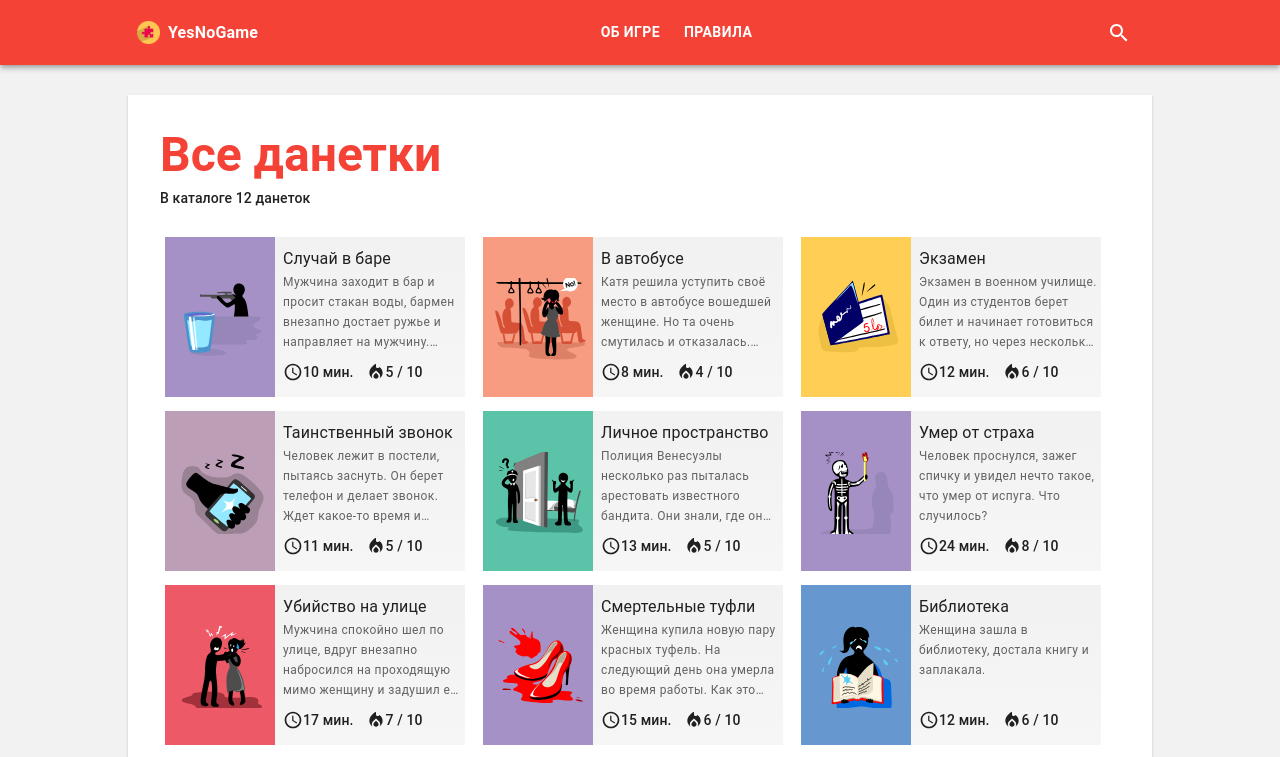
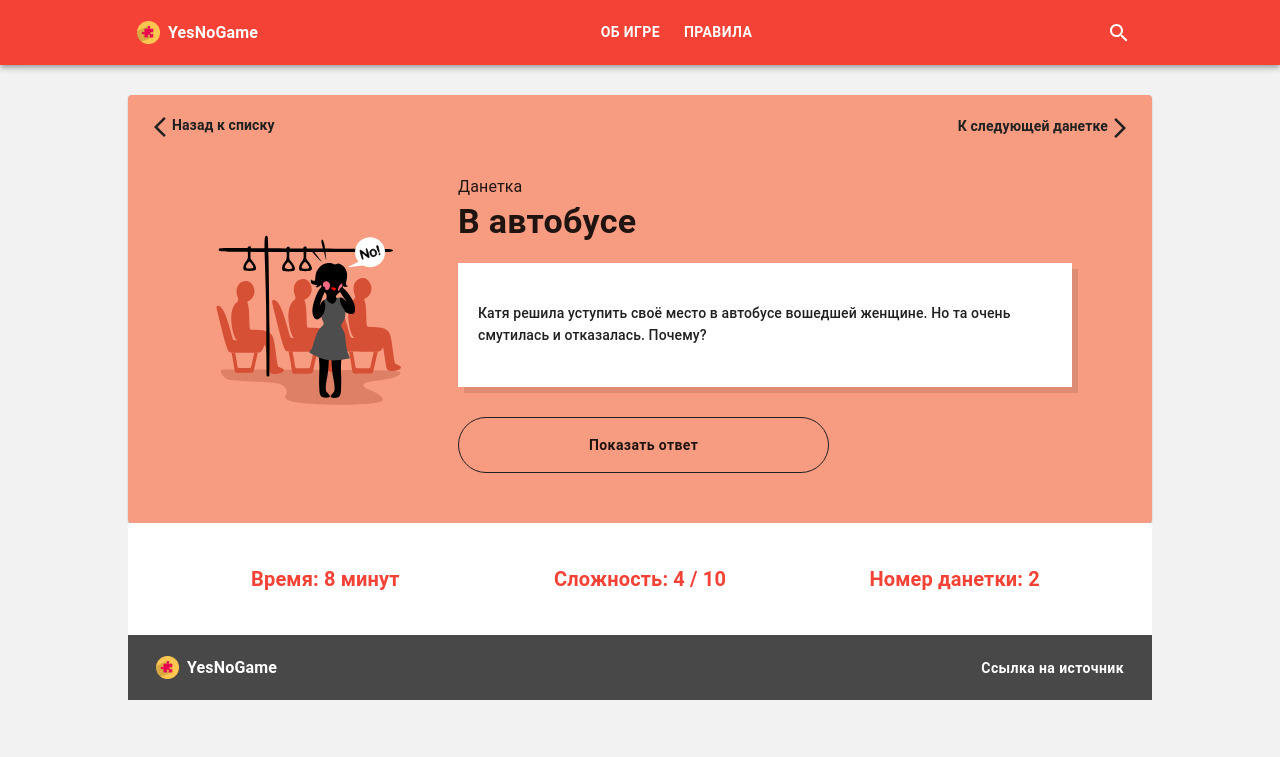
Before and after one commit to TheCrazyAvenger/yes-no-game, a React (Create React App) app: page /story/2 in a window 1280 px wide. Before the commit this address led to /. Shown: the top 757 px of the page. Built offline with nearby package versions, Linux system fonts and the light colour scheme.

Commit message:
Added game panel and fixed some components

```diff
--- a/src/App.tsx
+++ b/src/App.tsx
@@ -6,6 +6,7 @@ import { createTheme } from '@mui/material/styles';
 import GamePanel from './containers/GamePanel/GamePanel';
 import { Info } from '@components/Info/Info';
 import { Rules } from '@components/Rules/Rules';
+import YesNo from '@containers/YesNo/YesNo';
 
 const theme = createTheme({
   palette: {
@@ -31,6 +32,7 @@ const App: React.FunctionComponent = () => {
         <Route path='/' exact component={GamePanel} />
         <Route path='/info' component={Info} />
         <Route path='/rules' component={Rules} />
+        <Route path='/story/:id' component={YesNo} />
         <Redirect to='/' />
       </Switch>
     </Layout>
--- a/src/components/GamesList/GameItem/GameItem.tsx
+++ b/src/components/GamesList/GameItem/GameItem.tsx
@@ -6,23 +6,13 @@ import Typography from '@mui/material/Typography';
 import { Button } from '@material-ui/core';
 import AccessTimeIcon from '@mui/icons-material/AccessTime';
 import LocalFireDepartmentIcon from '@mui/icons-material/LocalFireDepartment';
-import l1 from '@images/logos/1.svg';
-import l2 from '@images/logos/2.svg';
-import l3 from '@images/logos/3.svg';
-import l4 from '@images/logos/4.svg';
-import l5 from '@images/logos/5.svg';
-import l6 from '@images/logos/6.svg';
-import l7 from '@images/logos/7.svg';
-import l8 from '@images/logos/8.svg';
-import l9 from '@images/logos/9.svg';
-import l10 from '@images/logos/10.svg';
-import l11 from '@images/logos/11.svg';
-import l12 from '@images/logos/12.svg';
+import { logos } from '@utilities/constants';
+import { NavLink } from 'react-router-dom';
 
 type GameItemProps = {
   title: string;
   text: string;
-  difficult: string;
+  difficult: number;
   time: string;
   color: string;
   id: number;
@@ -32,8 +22,39 @@ const useStyles = makeStyles({
   root: {
     background:
       'linear-gradient(to bottom, rgba(240,240,240,0.9), rgba(245,245,245,0.9))',
-    maxWidth: 300,
-    margin: '0 auto',
+    maxWidth: 315,
+    position: 'relative',
+  },
+  diff: {
+    position: 'absolute',
+    left: 0,
+    top: 0,
+    width: 85,
+    height: 50,
+    overflow: 'hidden',
+    pointerEvents: 'none',
+  },
+
+  diffLine: {
+    display: 'block',
+    position: 'absolute',
+    left: '40%',
+    top: '40%',
+    height: 6,
+    width: '300%',
+    font: 'normal 700 0.7em/20px "Raleway"',
+    textAlign: 'center',
+    transform: 'translateX(-65%) translateY(-45%) rotate(-40deg)',
+    textTransform: 'uppercase',
+  },
+  orange: {
+    background: '#ffbf22',
+  },
+  green: {
+    background: '#a0cf6a',
+  },
+  red: {
+    background: '#e82b3c',
   },
   text: {
     overflow: 'hidden',
@@ -46,18 +67,20 @@ const useStyles = makeStyles({
     width: 110,
     height: 160,
     display: 'flex',
-    alignItems: 'center',
-    justifyContent: 'center',
   },
   image: {
     width: '100%',
     height: '55%',
     margin: '0 auto',
   },
+  navLink: {
+    textDecoration: 'none',
+  },
   button: {
     textTransform: 'none',
     textAlign: 'left',
-    margin: 5,
+    borderRadius: 0,
+    padding: '8px 3px 4px 6px',
   },
   info: {
     marginTop: '1px !important',
@@ -74,14 +97,25 @@ export const GameItem: React.FunctionComponent<GameItemProps> = ({
 }) => {
   const classes = useStyles();
 
-  const logos = [l1, l2, l3, l4, l5, l6, l7, l8, l9, l10, l11, l12];
+  const diffLineCls = [classes.diffLine];
+
+  if (difficult < 4) diffLineCls.push(classes.green);
+  if (difficult >= 4) diffLineCls.push(classes.orange);
+  if (difficult >= 8) diffLineCls.push(classes.red);
 
   return (
+    <Grid item>
+      <NavLink className={classes.navLink} to={`/story/${id}`}>
         <Button className={classes.button}>
           <Grid container className={classes.root} spacing={1}>
+            <Grid item className={classes.diff}>
+              <Typography className={diffLineCls.join(' ')} component='span' />
+            </Grid>
             <Grid
               item
               className={classes.imageDiv}
+              alignItems='center'
+              justifyContent='center'
               style={{ backgroundColor: color }}
             >
               <CardMedia
@@ -121,5 +155,7 @@ export const GameItem: React.FunctionComponent<GameItemProps> = ({
             </Grid>
           </Grid>
         </Button>
+      </NavLink>
+    </Grid>
   );
 };
--- a/src/components/GamesList/GamesList.tsx
+++ b/src/components/GamesList/GamesList.tsx
@@ -5,14 +5,11 @@ import React from 'react';
 import { GameItem } from './GameItem/GameItem';
 
 const useStyles = makeStyles({
-  root: {
-    width: '100%',
-    margin: '0 auto',
-  },
+  root: {},
 });
 
 const addYesNo = () => {
-  return yesno.map((item, i) => {
+  return yesno.map((item) => {
     const { title, text, difficult, time, color, id } = item;
 
     return (
--- /dev/null
+++ b/src/containers/YesNo/YesNo.tsx
@@ -0,0 +1,175 @@
+import React, { useState } from 'react';
+import { logos, yesno } from '@utilities/constants';
+import {
+  Button,
+  CardMedia,
+  Grid,
+  makeStyles,
+  Paper,
+  Typography,
+} from '@material-ui/core';
+import { NavLink } from 'react-router-dom';
+import ArrowBackIosNewIcon from '@mui/icons-material/ArrowBackIosNew';
+import ArrowForwardIosIcon from '@mui/icons-material/ArrowForwardIos';
+
+type YesNoProps = {
+  match: object;
+};
+
+const useStyles = makeStyles({
+  root: {
+    padding: 20,
+  },
+  inner: {
+    padding: '30px 60px',
+  },
+  title: {
+    fontWeight: 'bold',
+  },
+  navLink: {
+    textDecoration: 'none',
+    display: 'inline-flex',
+    color: '#202020',
+  },
+  imageDiv: {
+    width: 200,
+    height: 200,
+    marginRight: 50,
+  },
+  image: {
+    width: '100%',
+    height: '100%',
+  },
+  info: {
+    width: '100%',
+    background: 'white',
+    padding: '40px 20px',
+    margin: '20px 0 30px 0',
+    boxShadow: '6px 6px 0 rgb(0 0 0 / 10%)',
+    transition: 'background .15s',
+  },
+  button: {
+    borderColor: '#202020',
+    borderRadius: 50,
+    padding: '15px 130px',
+    textTransform: 'none',
+    fontWeight: 'bold',
+  },
+  details: {
+    background: 'white',
+    padding: '40px',
+    textAlign: 'center',
+  },
+});
+
+const YesNo: React.FunctionComponent<YesNoProps> = ({ match }) => {
+  const [showSolution, setsolution] = useState<Boolean>(false);
+
+  const classes = useStyles();
+  const currentId = Object.values(match)[3].id;
+
+  const yesnoInfo = yesno[currentId - 1];
+  const { title, text, solution, difficult, time, color, id } = yesnoInfo;
+
+  const solutionHandler = () => {
+    setsolution((prev) => !prev);
+  };
+
+  const updateInfo = () => {
+    if (showSolution) {
+      return <Typography variant='subtitle2'>{solution}</Typography>;
+    } else {
+      return <Typography variant='subtitle2'>{text}</Typography>;
+    }
+  };
+
+  const infoStyle = () => {
+    if (showSolution) {
+      return {
+        background: '#202020',
+        color: 'white',
+      };
+    } else {
+      return {
+        background: 'white',
+        color: '#202020',
+      };
+    }
+  };
+
+  return (
+    <>
+      <Paper className={classes.root} style={{ backgroundColor: color }}>
+        <Grid container justifyContent='space-between'>
+          <Grid item>
+            <NavLink className={classes.navLink} to='/'>
+              <ArrowBackIosNewIcon />
+              <Typography className={classes.title} variant='subtitle2'>
+                Назад к списку
+              </Typography>
+            </NavLink>
+          </Grid>
+          <Grid item>
+            <NavLink className={classes.navLink} to={`${id + 1}`}>
+              <Typography className={classes.title} variant='subtitle2'>
+                К следующей данетке
+              </Typography>
+              <ArrowForwardIosIcon />
+            </NavLink>
+          </Grid>
+        </Grid>
+        <Grid container className={classes.inner} alignItems='center'>
+          <Grid item className={classes.imageDiv}>
+            <CardMedia className={classes.image} image={logos[id - 1]} />
+          </Grid>
+          <Grid item xs>
+            <Grid container direction='column'>
+              <Grid item>
+                <Typography variant='subtitle1'>Данетка</Typography>
+                <Typography variant='h4' className={classes.title}>
+                  {title}
+                </Typography>
+              </Grid>
+              <Grid item className={classes.info} style={infoStyle()}>
+                {updateInfo()}
+              </Grid>
+              <Grid item>
+                <Button
+                  variant='outlined'
+                  onClick={solutionHandler}
+                  className={classes.button}
+                >
+                  Показать ответ
+                </Button>
+              </Grid>
+            </Grid>
+          </Grid>
+        </Grid>
+      </Paper>
+      <Grid
+        container
+        className={classes.details}
+        alignItems='center'
+        justifyContent='space-between'
+      >
+        <Grid item xs>
+          <Typography className={classes.title} color='secondary' variant='h6'>
+            {`Время: ${time} минут`}
+          </Typography>
+        </Grid>
+        <Grid item xs>
+          <Typography className={classes.title} color='secondary' variant='h6'>
+            {`Сложность: ${difficult} / 10`}
+          </Typography>
+        </Grid>
+        <Grid item xs>
+          <Typography className={classes.title} color='secondary' variant='h6'>
+            {`Номер данетки: ${id}`}
+          </Typography>
+        </Grid>
+      </Grid>
+    </>
+  );
+};
+
+export default YesNo;
--- a/src/utilities/constants.ts
+++ b/src/utilities/constants.ts
@@ -1,3 +1,26 @@
+import l1 from '@images/logos/1.svg';
+import l2 from '@images/logos/2.svg';
+import l3 from '@images/logos/3.svg';
+import l4 from '@images/logos/4.svg';
+import l5 from '@images/logos/5.svg';
+import l6 from '@images/logos/6.svg';
+import l7 from '@images/logos/7.svg';
+import l8 from '@images/logos/8.svg';
+import l9 from '@images/logos/9.svg';
+import l10 from '@images/logos/10.svg';
+import l11 from '@images/logos/11.svg';
+import l12 from '@images/logos/12.svg';
+import r1 from '@images/rules/rules1.svg';
+import r2 from '@images/rules/rules2.svg';
+import r3 from '@images/rules/rules3.svg';
+import r4 from '@images/rules/rules4.svg';
+import r5 from '@images/rules/rules5.svg';
+import r6 from '@images/rules/rules6.svg';
+
+export const logos = [l1, l2, l3, l4, l5, l6, l7, l8, l9, l10, l11, l12];
+
+export const rulesIcons: Array<string> = [r1, r2, r3, r4, r5, r6];
+
 export const rulesInfo = [
   {
     title: 'Игроки',
@@ -41,7 +64,7 @@ export const yesno = [
     text: 'Мужчина заходит в бар и просит стакан воды, бармен внезапно достает ружье и направляет на мужчину. Мужчина говорит «спасибо» и уходит.',
     solution:
       'Человек мучился от икоты и зашел в ближайший бар выпить воды. Бармен понял, в чем его проблема, и применил испытанное средство — напугать икающего человека. Способ сработал и мужчина поблагодарил его.',
-    difficult: '5',
+    difficult: 5,
     time: '10',
     color: '#a591c6',
     id: 1,
@@ -50,7 +73,7 @@ export const yesno = [
     title: 'В автобусе',
     text: 'Катя решила уступить своё место в автобусе вошедшей женщине. Но та очень смутилась и отказалась. Почему?',
     solution: 'Маленькая Катя сидела на папиных коленях.',
-    difficult: '4',
+    difficult: 4,
     time: '8',
     color: '#f79c81',
     id: 2,
@@ -60,7 +83,7 @@ export const yesno = [
     text: 'Экзамен в военном училище. Один из студентов берет билет и начинает готовиться к ответу, но через несколько минут подходит к преподавателю, ни слова не говоря, дает тому зачетку и покидает экзамен с отличной оценкой.',
     solution:
       'Экзамен по азбуке Морзе. Преподаватель стучал ручкой по столу и дал сообщение, что любой может подойти сейчас и получить оценку.',
-    difficult: '6',
+    difficult: 6,
     time: '12',
     color: '#ffce55',
     id: 3,
@@ -70,7 +93,7 @@ export const yesno = [
     text: 'Человек лежит в постели, пытаясь заснуть. Он берет телефон и делает звонок. Ждет какое-то время и вешает трубку, не дожидаясь ответа. И спокойно засыпает.',
     solution:
       'Сосед этого мужчины храпел, и он решил разбудить его, позвонив по телефону. Как только храп остановился, мужчина повесил трубку и заснул.',
-    difficult: '5',
+    difficult: 5,
     time: '11',
     color: '#bc9eb6',
     id: 4,
@@ -80,7 +103,7 @@ export const yesno = [
     text: 'Полиция Венесуэлы несколько раз пыталась арестовать известного бандита. Они знали, где он живет. Иногда, получив ордер на его арест, они отправлялись к нему домой. Как только они входили в дом, он запирался в спальне. Полицейским ничего не оставалось делать, кроме как уйти ни с чем.',
     solution:
       'Его дом стоял на границе Венесуэлы и Колумбии. Хотя входная дверь и полдома были расположены на территории Венесуэлы, спальня была расположена на территории Колумбии. Венесуэльская полиция не имела юрисдикции в Колумбии, поэтому полицейские не могли его арестовать, пока он находился в спальне.',
-    difficult: '5',
+    difficult: 5,
     time: '13',
     color: '#5bc3a8',
     id: 5,
@@ -90,7 +113,7 @@ export const yesno = [
     text: 'Человек проснулся, зажег спичку и увидел нечто такое, что умер от испуга. Что случилось?',
     solution:
       'Человек был приговорен к очень большому сроку заключения и сидел в тюрьме. Он заплатил человеку, ведающему похоронами людей, которые умерли в тюрьме, чтобы тот помог ему бежать. План состоял в том, что, когда в тюрьме кто-нибудь умрет, узник спрячется в гробу рядом с покойником. Когда же гроб будет захоронен за стенами тюрьмы, организатор похорон выроет его и освободит человека. Узнав, что в тюрьме кто-то умер, узник привел свой план в действие. Под покровом ночи он прокрался в гроб и лег рядом с покойником. Там он уснул. Проснулся он уже тогда, когда гроб был захоронен. Он зажег спичку и увидел лицо покойника - это был тот самый человек, который должен был выкопать гроб.',
-    difficult: '8',
+    difficult: 8,
     time: '24',
     color: '#a591c6',
     id: 6,
@@ -100,7 +123,7 @@ export const yesno = [
     text: 'Мужчина спокойно шел по улице, вдруг внезапно набросился на проходящую мимо женщину и задушил её. Он побывал в полиции, но его отпустили.',
     solution:
       'Женщина была его женой. Несколько лет назад она инсценировала свою смерть так, чтобы обвинили мужа. Его осудили за убийство, он уже отсидел срок в тюрьме. А за одно и то же убийство не могут посадить дважды.',
-    difficult: '7',
+    difficult: 7,
     time: '17',
     color: '#ed5966',
     id: 7,
@@ -110,7 +133,7 @@ export const yesno = [
     text: 'Женщина купила новую пару красных туфель. На следующий день она умерла во время работы. Как это произошло?',
     solution:
       'Женщина работала в цирке в качестве помощника метателя ножей. Ее новые туфли были немного выше, чем предыдущие, поэтому ее коллега, обычно бросавшая ножи на одном уровне, смертельно ранила ее.',
-    difficult: '6',
+    difficult: 6,
     time: '15',
     color: '#a591c6',
     id: 8,
@@ -120,7 +143,7 @@ export const yesno = [
     text: 'Женщина зашла в библиотеку, достала книгу и заплакала.',
     solution:
       'Женщина зашла в библиотеку, достала книгу и заплакала. Женщина была писателем и подарила библиотеке одну из своих книг. Между страницами книги она оставила подарок первому читателю - купюру в 50 долларов. Через год она пришла в библиотеку, достала книгу и нашла в ней купюру. Она заплакала, потому что поняла, что никто не прочитал ее книгу.',
-    difficult: '6',
+    difficult: 6,
     time: '12',
     color: '#6697cf',
     id: 9,
@@ -130,7 +153,7 @@ export const yesno = [
     text: 'У богатого человека похитили сына. Похититель потребовал, чтобы он принес принадлежащий ему дорогой бриллиант в телефонную будку, стоящую в середине городского парка. Полицейские в штатском окружили парк, намереваясь схватить преступника или его посредника. Отец похищенного ребенка пришел к телефонной будке и выполнил все указания похитителей, но полиция не смогла ни помешать хитрому преступнику вынести алмаз из парка, ни схватить негодяя. Что он сделал?',
     solution:
       'Это реальный случай, произошедший на Тайване. Когда отец пришел к телефонной будке, он нашел там почтового голубя в клетке. К нему была привязана записка, в которой говорилось, что бриллиант нужно положить в маленький мешочек, закрепленный на шее голубя, и выпустить голубя из клетки. Когда он сделал это, голубь полетел через весь город в свою голубятню, и полиция не смогла проследить за ним.',
-    difficult: '5',
+    difficult: 5,
     time: '11',
     color: '#ffce55',
     id: 10,
@@ -140,7 +163,7 @@ export const yesno = [
     text: 'Родители требовали от маленькой дочери, чтобы она не смела открывать дверь чердака, не то она увидит то, что ей нельзя видеть. Однажды, когда родителей не было дома, она все же открыла эту дверь. Что она увидела?',
     solution:
       'Открыв дверь чердака, девочка увидела гостиную, а за ее окнами сад. Она никогда не видела этого, потому что родители всю жизнь держали ее на чердаке. (Это действительно задача на разностороннее мышление, поскольку почти все молчаливо подразумевают, что тот, кто открывает дверь чердака, открывает ее снаружи.)',
-    difficult: '8',
+    difficult: 8,
     time: '20',
     color: '#ffde6f',
     id: 11,
@@ -150,7 +173,7 @@ export const yesno = [
     text: 'Некий человек живет на девятом этаже. Но каждый раз, когда он возвращается домой один, он доезжает только до седьмого этажа и далее идет пешком.',
     solution:
       'Этот человек - карлик, и он достает только до кнопки седьмого этажа.',
-    difficult: '3',
+    difficult: 3,
     time: '8',
     color: '#ffde6f',
     id: 12,
```
Also changed, not shown: src/components/Rules/Rules.tsx (+1 -16 lines). Lines whose indentation alone changed are shown as unchanged.
